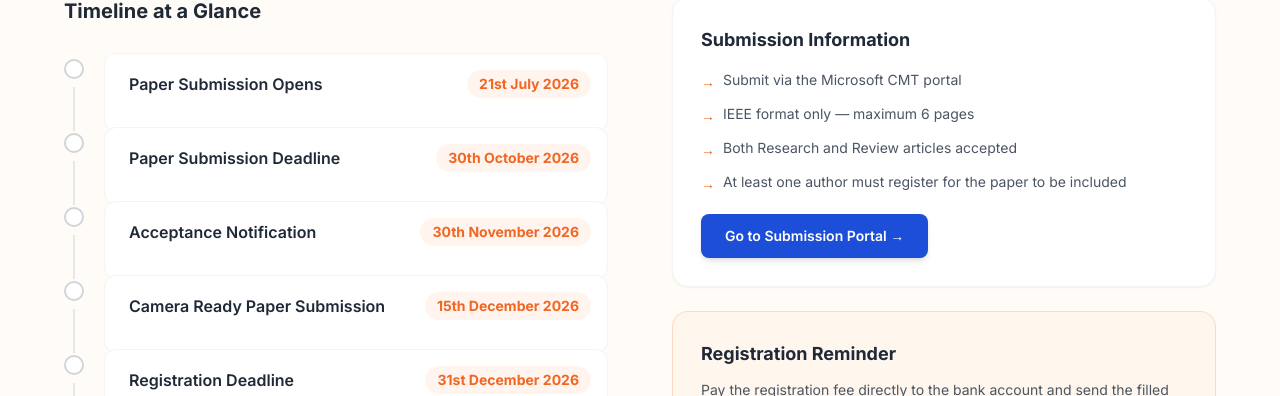
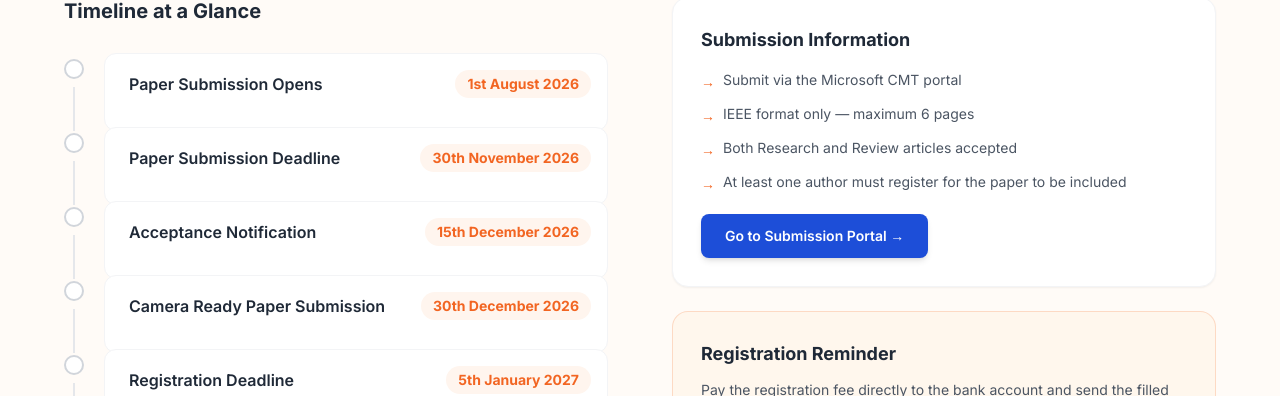
Before and after one commit to dinesh-1709/CGCON-2027, a React (Vite) app: page /dates in a window 1280 px wide. Shown: the part 556-952 px from the top of the page. Built offline with nearby package versions, Linux system fonts and the light colour scheme.

Commit message:
Done changes

```diff
--- a/src/data/committee.js
+++ b/src/data/committee.js
@@ -29,16 +29,18 @@ export const committee = {
  technicalProgramChairs: [
   { name: 'Prof. S. Ghosh', role: 'Professor, EED, NIT Raipur' },
   { name: 'Prof. Rakesh Tripathi', role: 'Professor, IT, NIT Raipur' },
+  { name: 'Prof. Anamika Yadav', role: 'Professor, EED, NIT Raipur' },
   { name: 'Dr. Satya Prakash Sahu', role: 'Associate Professor, IT, NIT Raipur' },
   { name: 'Dr. Sanjay Kumar', role: 'Associate Professor, IT, NIT Raipur' },
 ],
-
 publicationChairs: [
   { name: 'Prof. S. Pattnaik', role: 'Professor, EED, NIT Raipur' },
   { name: 'Prof. R.N. Patel', role: 'Professor, EED, NIT Raipur' },
+  { name: 'Prof. Ebha Koley', role: 'Professor, EED, NIT Raipur' },
   { name: 'Dr. Govind P. Gupta', role: 'Associate Professor, EED, NIT Raipur' },
   { name: 'Dr. Monalisa Biswal', role: 'Associate Professor, EED, NIT Raipur' },
   { name: 'Dr. K. Chandrasekaran', role: 'Associate Professor, EED, NIT Raipur' },
+  { name: 'Dr. Mridu Sahu', role: 'Associate Professor, IT, NIT Raipur' },
 ],
 
   publicityChairs: [
@@ -54,6 +56,7 @@ export const committee = {
   { name: 'Dr. Chandrashekar Jatoth', role: 'Associate Professor, IT, NIT Raipur' },
   { name: 'Dr. D. Suresh', role: 'Assistant Professor, EED, NIT Raipur' },
   { name: 'Dr. Surajit Sannigrahi', role: 'Assistant Professor, EED, NIT Raipur' },
+  { name: 'Dr. Haripriya Vemuganti', role: 'Assistant Professor, EED, NIT Raipur' },
 ],
 
   trackChairs: [
--- a/src/data/dates.js
+++ b/src/data/dates.js
@@ -2,7 +2,7 @@ export const importantDates = [
   {
     id: 1,
     event: 'Paper Submission Opens',
-    date: '21st July 2026',
+    date: '1st August 2026',
     icon: '',
     highlight: false,
     passed: false,
@@ -10,7 +10,7 @@ export const importantDates = [
   {
     id: 2,
     event: 'Paper Submission Deadline',
-    date: '30th October 2026',
+    date: '30th November 2026',
     icon: '',
     highlight: false,
     passed: false,
@@ -18,15 +18,15 @@ export const importantDates = [
   {
     id: 3,
     event: 'Acceptance Notification',
-    date: '30th November 2026',
-    icon: '️',
+    date: '15th December 2026',
+    icon: '',
     highlight: false,
     passed: false,
   },
   {
     id: 4,
     event: 'Camera Ready Paper Submission',
-    date: '15th December 2026',
+    date: '30th December 2026',
     icon: '',
     highlight: false,
     passed: false,
@@ -34,8 +34,8 @@ export const importantDates = [
   {
     id: 5,
     event: 'Registration Deadline',
-    date: '31st December 2026',
-    icon: '️',
+    date: '5th January 2027',
+    icon: '',
     highlight: false,
     passed: false,
   },
--- a/src/pages/Home.jsx
+++ b/src/pages/Home.jsx
@@ -139,7 +139,11 @@ export default function Home() {
         </div>
         <div className="grid grid-cols-1 sm:grid-cols-2 lg:grid-cols-3 gap-8">
           {[
-            { icon: <FaFileAlt />, title: 'IEEE Xplore Indexed', desc: 'All accepted & presented papers will be submitted for inclusion in IEEE Xplore (Scopus indexed).' },
+           {
+  icon: <FaFileAlt />,
+  title: 'IEEE Xplore Indexed',
+  desc: 'Accepted and presented papers will be submitted for inclusion in the IEEE Xplore Digital Library, subject to meeting IEEE Xplore\'s scope and quality requirements.'
+},
             { icon: <FaGlobe />, title: 'Hybrid Format', desc: 'Participate physically in Raipur or join online from anywhere in the world.' },
             { icon: <FaMicrophone />, title: 'Keynote Speakers', desc: 'Invited talks from eminent professors & scientists across the globe.' },
             { icon: <FaMicrochip />, title: '26+ Research Tracks', desc: 'Wide coverage from AI & ML to Power Systems, Renewable Energy and Smart Automation.' },
@@ -170,7 +174,7 @@ export default function Home() {
           viewport={{ once: true }}
         >
           <h2 className="text-3xl md:text-4xl font-bold text-white mb-4">
-            Paper Submission Opens 1st July 2026
+            Paper Submission Opens 1st August 2026
           </h2>
           <p className="text-white/90 text-lg mb-8 max-w-xl mx-auto">
             Submit your research in IEEE format via the CMT portal. Deadline: 30 October 2026.
```
Lines whose indentation alone changed are shown as unchanged.
